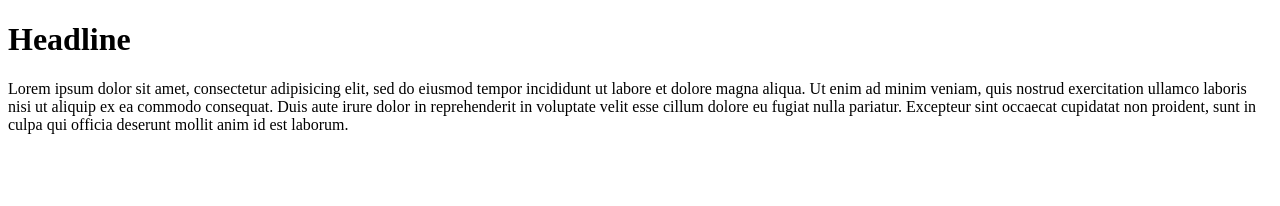
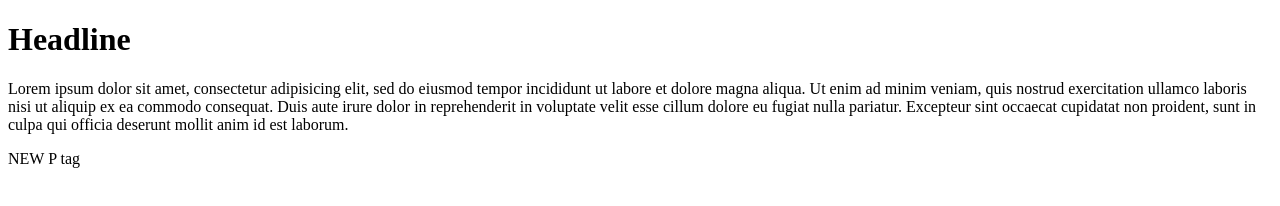
Before and after one commit to kbbritton217/testgit, a plain HTML site: page index.html in a window 1280 px wide. Drawn offline with Linux system fonts and the light colour scheme.

Commit message:
Added new p tag

```diff
--- a/index.html
+++ b/index.html
@@ -11,5 +11,7 @@
 		consequat. Duis aute irure dolor in reprehenderit in voluptate velit esse
 		cillum dolore eu fugiat nulla pariatur. Excepteur sint occaecat cupidatat non
 		proident, sunt in culpa qui officia deserunt mollit anim id est laborum.</p>
+
+		<p>NEW P tag</p>
 	</body>
 </html>
```
